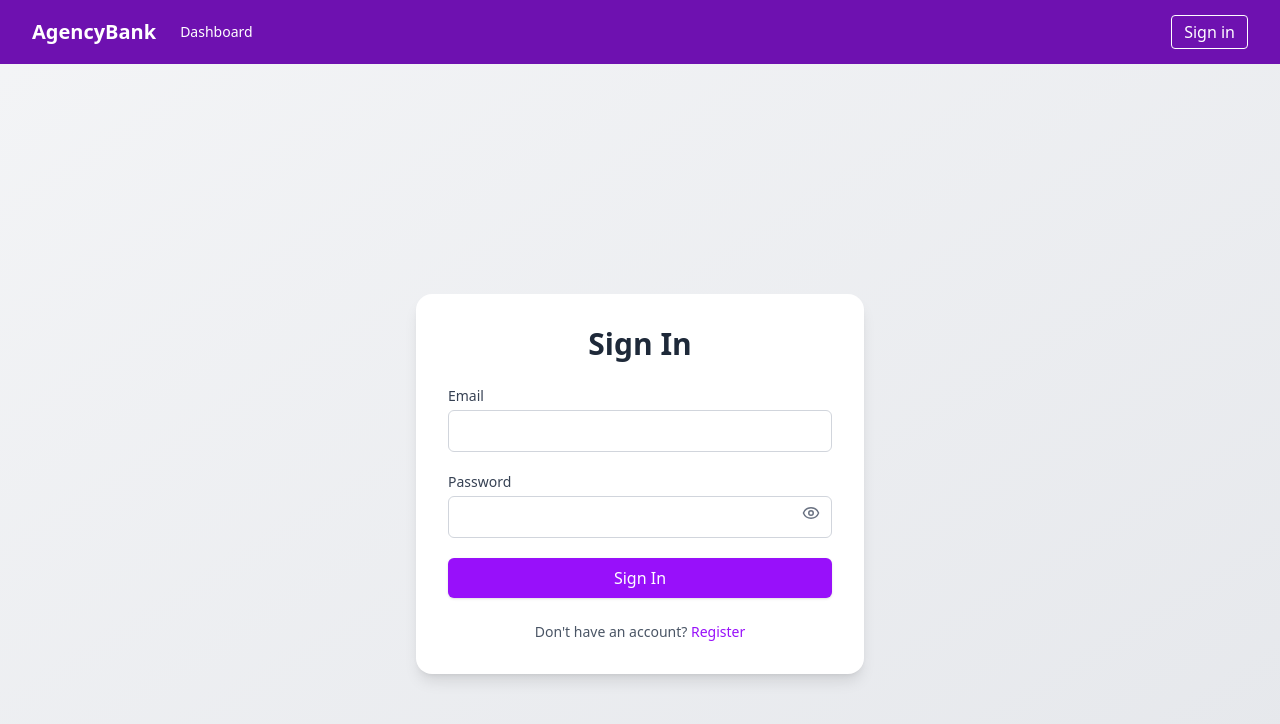
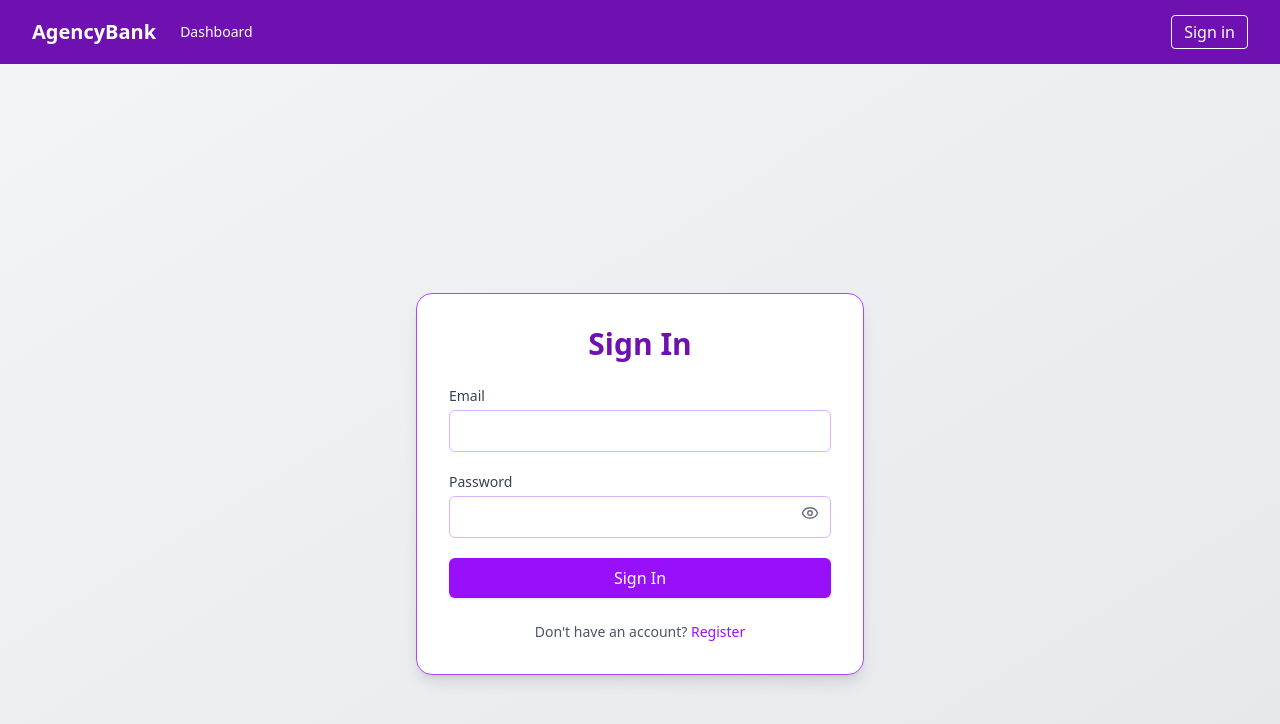
Before and after one commit to damianoguche/Agency-Banking, a React (Vite) app in the folder frontend/: page /login in a window 1280 px wide. Shown: the top 724 px of the page. Built offline with nearby package versions, Linux system fonts and the light colour scheme; no server answers.

Commit message:
modified login and register pages

```diff
--- a/frontend/src/pages/Login.tsx
+++ b/frontend/src/pages/Login.tsx
@@ -56,9 +56,9 @@ export default function LoginPage() {
           x: shake ? [0, -10, 10, -10, 10, 0] : 0
         }}
         transition={{ duration: 0.6, ease: "easeOut" }}
-        className="w-full max-w-md rounded-2xl bg-white dark:bg-gray-900 p-8 shadow-lg dark:shadow-gray-700/30 transition-colors duration-300"
+        className="w-full border border-purple-500 max-w-md rounded-2xl bg-white dark:bg-gray-900 p-8 shadow-lg dark:shadow-gray-700/30 transition-colors duration-300"
       >
-        <h1 className="mb-6 text-center text-3xl font-bold text-gray-800 dark:text-gray-100">
+        <h1 className="mb-6 text-center text-3xl font-bold text-purple-800 dark:text-gray-100">
           Sign In
         </h1>
 
@@ -75,7 +75,7 @@ export default function LoginPage() {
                 ${
                   errors.email
                     ? "border-red-500 focus:ring-red-400"
-                    : "border-gray-300 dark:border-gray-700 focus:border-purple-500 focus:ring-purple-500"
+                    : "border-purple-300 dark:border-gray-700 focus:border-purple-500 focus:ring-purple-500"
                 }`}
               whileFocus={{ scale: 1.02 }}
             />
@@ -105,7 +105,7 @@ export default function LoginPage() {
                 ${
                   errors.password
                     ? "border-red-500 focus:ring-red-400"
-                    : "border-gray-300 dark:border-gray-700 focus:border-purple-500 focus:ring-purple-500"
+                    : "border-purple-300 dark:border-gray-700 focus:border-purple-500 focus:ring-purple-500"
                 }`}
               whileFocus={{ scale: 1.02 }}
             />
@@ -135,7 +135,7 @@ export default function LoginPage() {
             type="submit"
             disabled={isSubmitting}
             whileTap={{ scale: 0.98 }}
-            className="w-full rounded-md bg-purple-600 py-2 text-white font-medium shadow hover:bg-purple-700 transition-colors duration-200 disabled:opacity-60 dark:bg-purple-500 dark:hover:bg-purple-600"
+            className="w-full rounded-md bg-purple-600 py-2 text-white font-medium shadow hover:bg-purple-700 transition-colors duration-200 disabled:opacity-60 dark:bg-purple-500 dark:hover:bg-purple-600 cursor-pointer"
           >
             {isSubmitting ? "Signing in..." : "Sign In"}
           </motion.button>
--- a/frontend/src/pages/Register.tsx
+++ b/frontend/src/pages/Register.tsx
@@ -68,9 +68,9 @@ export default function RegisterPage() {
           x: shake ? [0, -10, 10, -10, 10, 0] : 0
         }}
         transition={{ duration: 0.6, ease: "easeOut" }}
-        className="w-full max-w-md rounded-2xl bg-white dark:bg-gray-900 p-8 shadow-lg dark:shadow-gray-700/30 transition-colors duration-300"
+        className="w-full border border-purple-500 max-w-md rounded-2xl bg-white dark:bg-gray-900 p-8 shadow-lg dark:shadow-gray-700/30 transition-colors duration-300"
       >
-        <h1 className="mb-6 text-center text-3xl font-bold text-gray-800 dark:text-gray-100">
+        <h1 className="mb-6 text-center text-3xl font-bold text-purple-800 dark:text-gray-100">
           Create Account
         </h1>
 
@@ -207,7 +207,7 @@ export default function RegisterPage() {
             type="submit"
             disabled={isSubmitting}
             whileTap={{ scale: 0.98 }}
-            className="w-full rounded-md bg-purple-600 py-2 text-white font-medium shadow hover:bg-purple-700 transition-colors duration-200 disabled:opacity-60 dark:bg-purple-500 dark:hover:bg-purple-600"
+            className="w-full rounded-md bg-purple-600 py-2 text-white font-medium shadow hover:bg-purple-700 transition-colors duration-200 disabled:opacity-60 dark:bg-purple-500 dark:hover:bg-purple-600 cursor-pointer"
           >
             {isSubmitting ? "Creating Account..." : "Register"}
           </motion.button>
```
